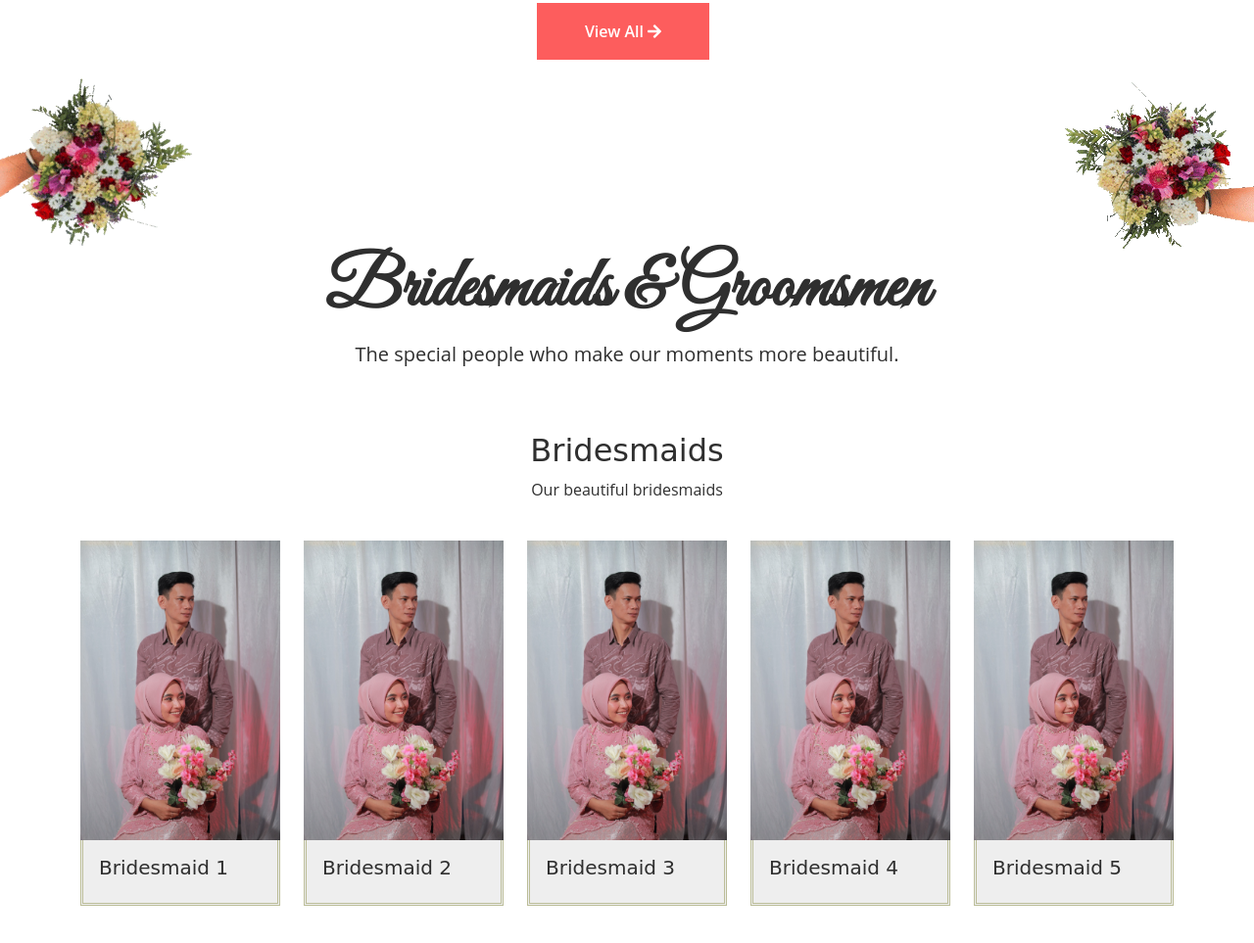
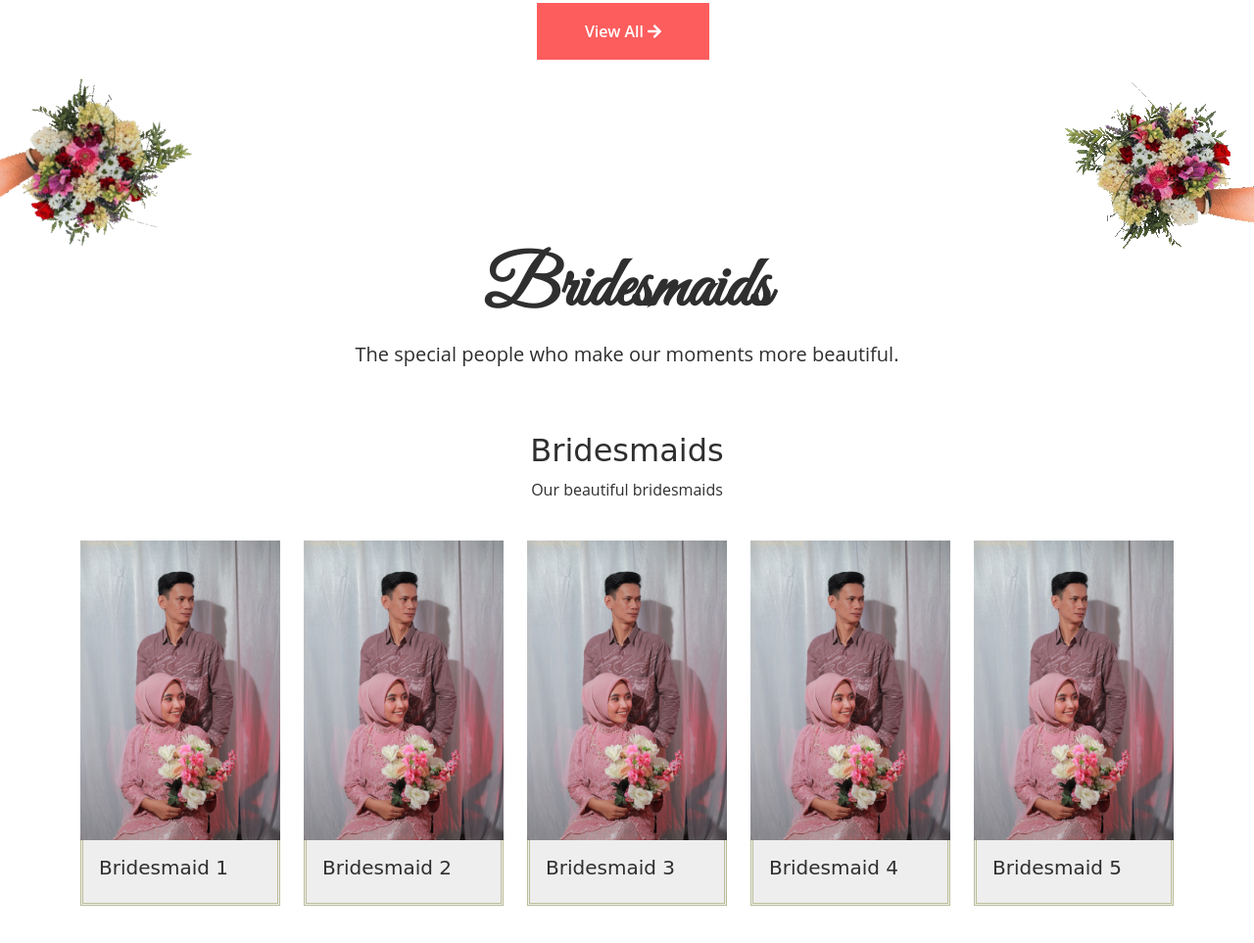
Before and after one commit to alenruben/YulvaWeddingInvitation, a plain HTML site: page index.html in a window 1280 px wide. Shown: the part 6948-7911 px from the top of the page at 98% size. Drawn offline with nearby package versions, Linux system fonts and the light colour scheme; files whose address does not match are found by name.

Commit message:
Update index.html

```diff
--- a/index.html
+++ b/index.html
@@ -1232,7 +1232,7 @@
         <!-- Judul Utama -->
         <div class="text-center mx-auto pb-5 wow fadeInUp"
              data-wow-delay="0.1s" style="max-width: 800px;">
-            <h1 class="display-2 text-dark">Bridesmaids & Groomsmen</h1>
+            <h1 class="display-2 text-dark">Bridesmaids</h1>
             <p class="fs-5 text-dark">
                 The special people who make our moments more beautiful.
             </p>
```
